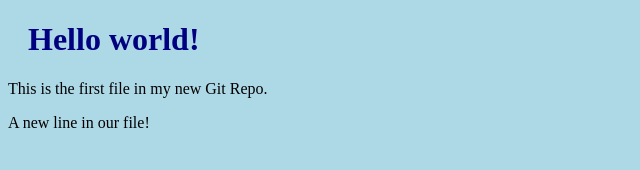
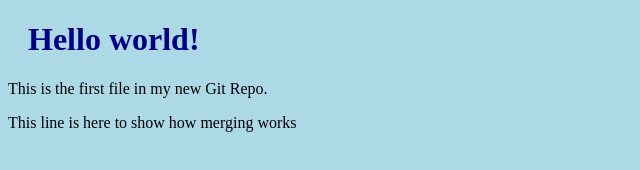
Before and after one commit to DanielAguilarB/hello-world, a plain HTML site: page index.html in a window 1280 px wide. Shown: the whole page, without its empty margins (0-640 px from the left). Drawn offline with Linux system fonts and the light colour scheme.

Commit message:
updated index.html with emergency fix

```diff
--- a/index.html
+++ b/index.html
@@ -10,7 +10,7 @@
 
 <h1>Hello world!</h1>
 <p>This is the first file in my new Git Repo.</p>
-<p>A new line in our file!
+<p>This line is here to show how merging works</p>
 
 </body>
 </html>
```
